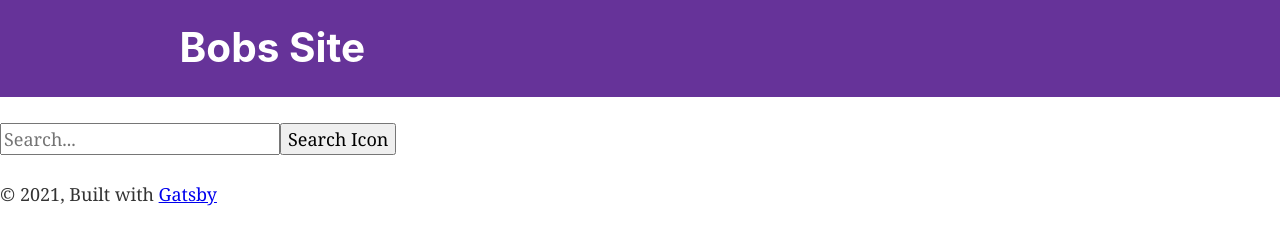
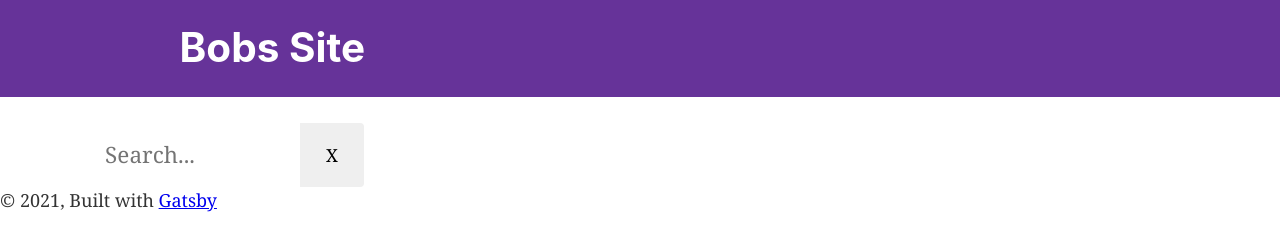
Before and after one commit to bradybridges/bobs-store, a Gatsby site: page / in a window 1280 px wide. Built offline with nearby package versions, Linux system fonts and the light colour scheme; Gatsby itself is replaced by a stand-in of ours.

Commit message:
Add initial search bar styles

```diff
--- a/src/components/searchBar.js
+++ b/src/components/searchBar.js
@@ -1,9 +1,7 @@
 import React, { useState } from "react"
 import PropTypes from "prop-types"
 import "./searchBar.scss"
-
 export default function SearchBar({ setSearch }) {
-  // Stores the value of the search input
   const [searchValue, setSearchValue] = useState("")
 
   const handleInputChange = e => {
@@ -28,6 +26,7 @@ export default function SearchBar({ setSearch }) {
 
   return (
     <form className="search-bar" onSubmit={handleSearch}>
+      <div className="search-bar__wrapper">
         <input
           className="search-bar__input"
           type="text"
@@ -37,8 +36,9 @@ export default function SearchBar({ setSearch }) {
           onChange={handleInputChange}
         />
         <button className="search-bar__button" type="submit">
-        Search Icon
+          X
         </button>
+      </div>
     </form>
   )
 }
--- a/src/components/searchBar.scss
+++ b/src/components/searchBar.scss
@@ -0,0 +1,22 @@
+.search-bar {
+  margin-bottom: 0;
+}
+
+.search-bar__wrapper {
+  display: flex;
+}
+
+.search-bar__input {
+  width: 300px;
+  height: 64px;
+  border-radius: 4px 0px 0px 4px;
+  border: none;
+  text-align: center;
+  font-size: 1.25em;
+}
+
+.search-bar__button {
+  width: 64px;
+  border-radius: 0px 4px 4px 0px;
+  border: none;
+}
```
Lines whose indentation alone changed are shown as unchanged.
